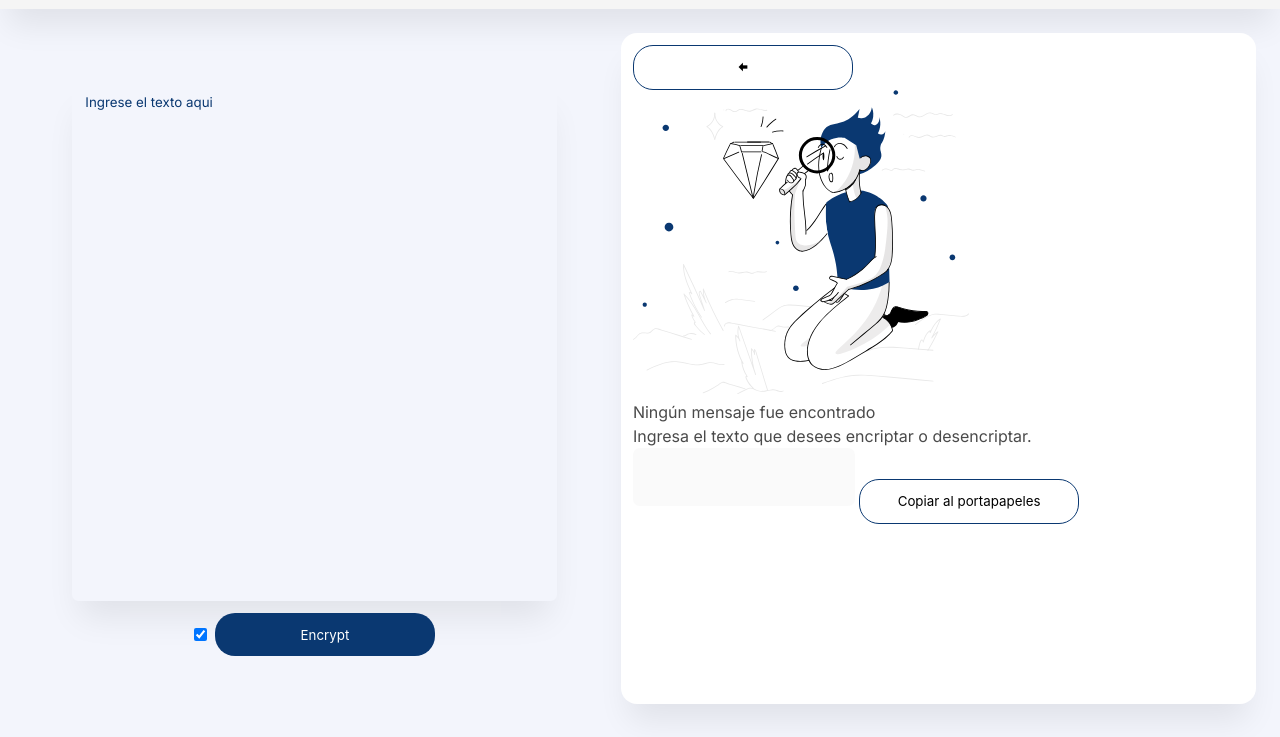
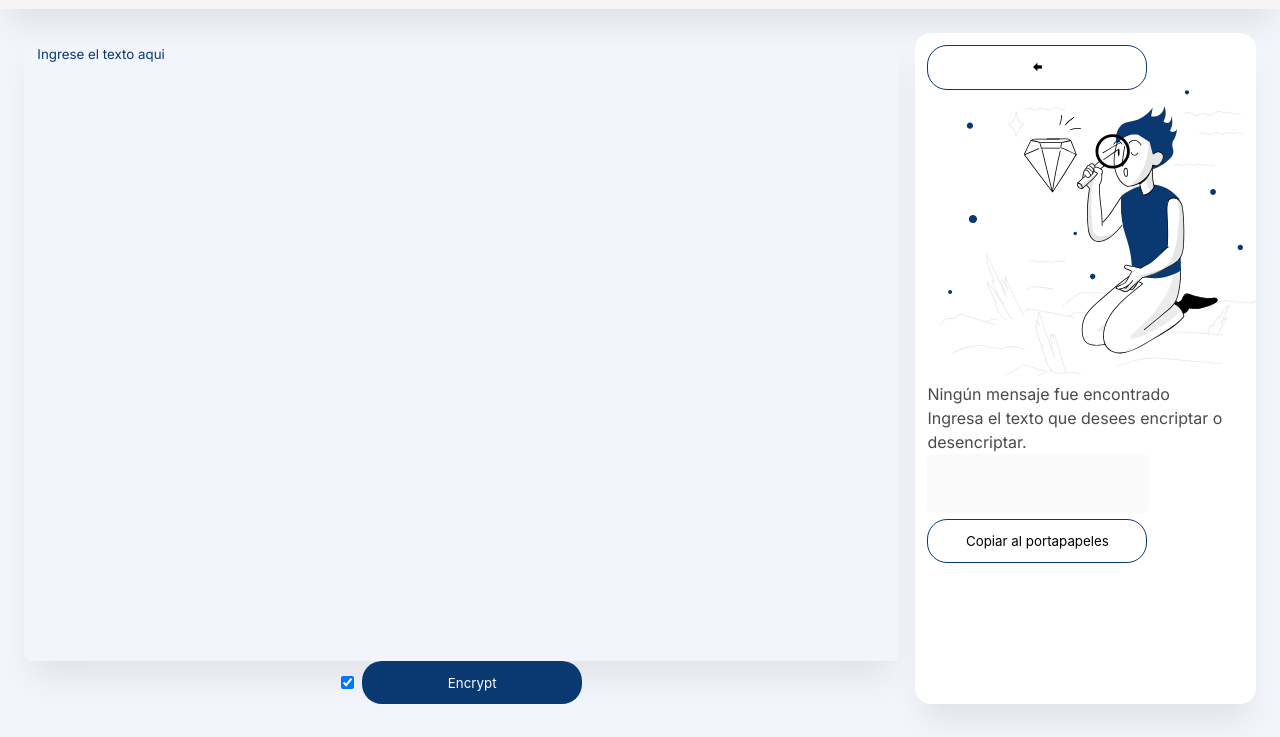
Before and after one commit to emmacv/encryption-app, a website: page index.html in a window 1280 px wide. Shown: the part 63-800 px from the top of the page. Drawn offline with Linux system fonts and the light colour scheme.

Commit message:
feat: Add BEM

```diff
--- a/core/styles/styles.scss
+++ b/core/styles/styles.scss
@@ -81,10 +81,29 @@ textarea {
 .section {
   position: relative;
   flex-basis: fit-content;
+  flex-basis: 49%;
+  padding: unset;
 
   &__button-translate {
     right: 0;
     top: 50%;
+  }
+
+  &-output {
+    flex-shrink: 2;
+    flex-basis: 250px;
+
+    img[alt="guy-searching"] {
+      max-width: 100%;
+      height: auto;
+    }
+    background-color: $white;
+    border-radius: map-get($border-radius, 2);
+    box-shadow: $box-shadow;
+
+    &-text:read-only {
+      color: #0000007c;
+    }
   }
 }
 
@@ -132,20 +151,6 @@ form {
   }
 }
 
-#output {
-  img[alt="guy-searching"] {
-    max-width: 100%;
-    height: auto;
-  }
-  background-color: $white;
-  border-radius: map-get($border-radius, 2);
-  box-shadow: $box-shadow;
-
-  &-text:read-only {
-    color: #0000007c;
-  }
-}
-
 .error {
   border: solid $danger 2px;
 }
--- a/index.html
+++ b/index.html
@@ -17,21 +17,22 @@
     <h1>Message encryption app</h1>
   </header>
   <main class="is-flex is-justify-content-center is-flex-wrap-wrap p-5">
-    <section id="message" class="section is-flex-grow-1 is-flex-shrink-1">
-      <form onsubmit="encryptOrDecryptMessage(event);" id="message-form">
-        <textarea name="message" id="message" oninput="verifyMessage(event.target.value)" placeholder="Ingrese el texto aqui"></textarea>
-        <div class="is-flex is-justify-content-center buttons-container mt-3">
+    <section class="section is-flex-grow-3 is-flex-shrink-1">
+      <form onsubmit="encryptOrDecryptMessage(event);">
+        <textarea name="message" oninput="verifyMessage(event.target.value)"
+          placeholder="Ingrese el texto aqui"></textarea>
+        <div class="is-flex is-justify-content-center buttons-container">
           <input type="checkbox" name="switch" checked>
           <button id="action-button">crypt</button>
         </div>
       </form>
     </section>
-    <section id="output" class="section is-flex-grow-1 is-flex is-flex-direction-column p-3">
+    <section class="section section-output is-flex-grow-1 is-flex is-flex-direction-column p-3">
       <button class="section__button-translate">
         <span class="mdi mdi-arrow-left-bold"></span>
       </button>
       <div id="no-message">
-        <img alt="guy-searching" src="assets/Muñeco.svg">
+        <img alt="guy-searching" src="assets/Muñeco.svg" class="mx-3">
         <p>Ningún mensaje fue encontrado</p>
         <p>Ingresa el texto que desees encriptar o desencriptar.</sp>
       </div>
--- a/package.json
+++ b/package.json
@@ -9,6 +9,7 @@
     "start": "cd core/styles && sass --no-source-map --watch styles.scss styles.css"
   },
   "dependencies": {
-    "bulma": "^0.9.4"
+    "bulma": "^0.9.4",
+    "live-server": "^1.2.2"
   }
 }
```
Also changed, not shown: core/styles/styles.css, 1 other file.
